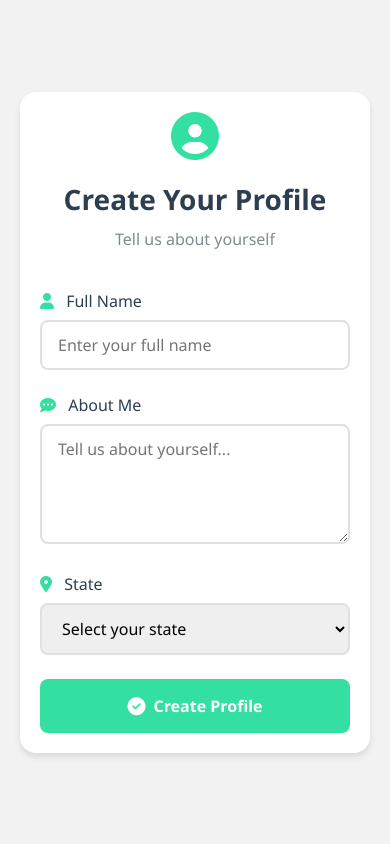
After one commit to Rocco56/Travelwebnew, a Django app: page /create-profile/ in a window 390 px wide. The commit adds this page. Run offline with Django 4.2, Linux system fonts and the light colour scheme.

Commit message:
profile added

```diff
--- a/app/admin.py
+++ b/app/admin.py
@@ -31,3 +31,4 @@ class CrowdAdmin(ImportExportModelAdmin):
 admin.site.register(CrowdModel, CrowdAdmin)
 admin.site.register(ReviewModel)
 admin.site.register(TripReview)
+admin.site.register(ProfileModel)
--- a/app/urls.py
+++ b/app/urls.py
@@ -10,5 +10,8 @@ urlpatterns = [
     path('logout/', views.logout_view, name='logout'),
     path('estimate-cost/', views.estimate_cost, name='estimate-cost'),
     path("submit-review/<int:pk>/", views.submit_trip_review, name="submit_trip_review"),
+    path("create-profile/", views.create_profile, name="create_profile"),
+    path("profile/", views.profile, name="profile"),
+
     # path('', include('app.urls'))
 ]
--- a/app/views.py
+++ b/app/views.py
@@ -172,3 +172,33 @@ def submit_trip_review(request, pk):
         return redirect("/login")
 
     return render(request, "reviewform.html", {"single_place": place})
+
+def create_profile(request):
+    if request.method == "POST":
+        full_name = request.POST.get("name")
+        description = request.POST.get("description")
+        state = request.POST.get("state")
+
+        if not full_name or not description or not state:
+            messages.error(request, "All fields are required.")
+            return redirect("create_profile")
+
+        user = request.user if request.user.is_authenticated else None
+
+        profile, created = ProfileModel.objects.get_or_create(user=user)
+        profile.state = state
+        profile.description = description
+        profile.save()
+
+        messages.success(request, "Profile created successfully!")
+        return redirect("/")
+
+    return render(request, "profile_form.html")
+
+
+def profile(request):
+    if request.user.is_authenticated:
+        profile = ProfileModel.objects.get(user=request.user)
+        reviews = TripReview.objects.filter(user=request.user)
+        review_count = reviews.count()
+        return render(request, "profilepage.html", {"profile": profile, "reviews": reviews, "count": review_count})
--- a/templates/index.html
+++ b/templates/index.html
@@ -480,7 +480,7 @@ h1 {
                 <ul>
                   {% if user.is_authenticated %}
 
-                  <li><a href="#">Profile</a></li>
+                  <li><a href="/profile">Profile</a></li>
                   <li><a href="logout">Logout</a></li>
 
                   {% else %}
--- /dev/null
+++ b/templates/profile_form.html
@@ -0,0 +1,185 @@
+<!DOCTYPE html>
+<html lang="en">
+
+<head>
+    <meta charset="UTF-8">
+    <meta name="viewport" content="width=device-width, initial-scale=1.0">
+    <title>Create Your Profile</title>
+    <link rel="stylesheet" href="profile-styles.css">
+    <link rel="stylesheet" href="https://cdnjs.cloudflare.com/ajax/libs/font-awesome/6.4.2/css/all.min.css">
+    <style>
+        * {
+            margin: 0;
+            padding: 0;
+            box-sizing: border-box;
+            font-family: 'Segoe UI', Tahoma, Geneva, Verdana, sans-serif;
+        }
+
+        body {
+            background-color: #f2f2f2;
+            min-height: 100vh;
+            display: flex;
+            align-items: center;
+            justify-content: center;
+            padding: 20px;
+        }
+
+        .container {
+            width: 100%;
+            max-width: 600px;
+        }
+
+        .profile-form {
+            background: white;
+            padding: 40px;
+            border-radius: 16px;
+            box-shadow: 0 4px 6px rgba(0, 0, 0, 0.1);
+        }
+
+        .form-header {
+            text-align: center;
+            margin-bottom: 40px;
+        }
+
+        .form-header i {
+            font-size: 48px;
+            color: #34e0a1;
+            margin-bottom: 20px;
+        }
+
+        .form-header h1 {
+            color: #2c3e50;
+            font-size: 28px;
+            margin-bottom: 10px;
+        }
+
+        .form-header p {
+            color: #7f8c8d;
+            font-size: 16px;
+        }
+
+        .form-group {
+            margin-bottom: 24px;
+        }
+
+        .form-group label {
+            display: block;
+            margin-bottom: 8px;
+            color: #2c3e50;
+            font-weight: 500;
+        }
+
+        .form-group label i {
+            margin-right: 8px;
+            color: #34e0a1;
+        }
+
+        .form-group input,
+        .form-group select,
+        .form-group textarea {
+            width: 100%;
+            padding: 12px 16px;
+            border: 2px solid #e0e0e0;
+            border-radius: 8px;
+            font-size: 16px;
+            transition: all 0.3s ease;
+        }
+
+        .form-group input:focus,
+        .form-group select:focus,
+        .form-group textarea:focus {
+            border-color: #34e0a1;
+            outline: none;
+            box-shadow: 0 0 0 4px rgba(52, 224, 161, 0.1);
+        }
+
+        .form-group textarea {
+            height: 120px;
+            resize: vertical;
+        }
+
+        button {
+            width: 100%;
+            padding: 16px;
+            background-color: #34e0a1;
+            color: white;
+            border: none;
+            border-radius: 8px;
+            font-size: 16px;
+            font-weight: 600;
+            cursor: pointer;
+            transition: all 0.3s ease;
+            display: flex;
+            align-items: center;
+            justify-content: center;
+            gap: 8px;
+        }
+
+        button:hover {
+            background-color: #2bc88f;
+            transform: translateY(-1px);
+            box-shadow: 0 4px 12px rgba(52, 224, 161, 0.2);
+        }
+
+        button i {
+            font-size: 18px;
+        }
+
+        @media (max-width: 600px) {
+            .profile-form {
+                padding: 20px;
+            }
+        }
+    </style>
+</head>
+
+<body>
+    <div class="container">
+        <form class="profile-form" method="post">
+            {% csrf_token %}
+            <div class="form-header">
+                <i class="fa-solid fa-user-circle"></i>
+                <h1>Create Your Profile</h1>
+                <p>Tell us about yourself</p>
+            </div>
+
+            <div class="form-group">
+                <label for="name">
+                    <i class="fa-solid fa-user"></i>
+                    Full Name
+                </label>
+                <input type="text" id="name" name="name" placeholder="Enter your full name" required>
+            </div>
+
+            <div class="form-group">
+                <label for="description">
+                    <i class="fa-solid fa-comment-dots"></i>
+                    About Me
+                </label>
+                <textarea id="description" name="description" placeholder="Tell us about yourself..." required></textarea>
+            </div>
+
+            <div class="form-group">
+                <label for="state">
+                    <i class="fa-solid fa-map-marker-alt"></i>
+                    State
+                </label>
+                <select id="state" name="state" required>
+                    <option value="">Select your state</option>
+                    <option value="Maharashtra">Maharashtra</option>
+                    <option value="Assam">Assam</option>
+                    <option value="Gujarat">Gujarat</option>
+                    <option value="Madhya Pradesh">Madhya Pradesh</option>
+                    <option value="Uttar Pradesh">Uttar Pradesh</option>
+                </select>
+            </div>
+
+            <button type="submit">
+                <i class="fa-solid fa-check-circle"></i>
+                Create Profile
+            </button>
+        </form>
+    </div>
+</body>
+
+</html>
```
Also changed, not shown: app/models.py (+10 -0 lines), templates/profilepage.html (added, +270 -0 lines), app/migrations/0007_profilemodel.py (added), db.sqlite3.
